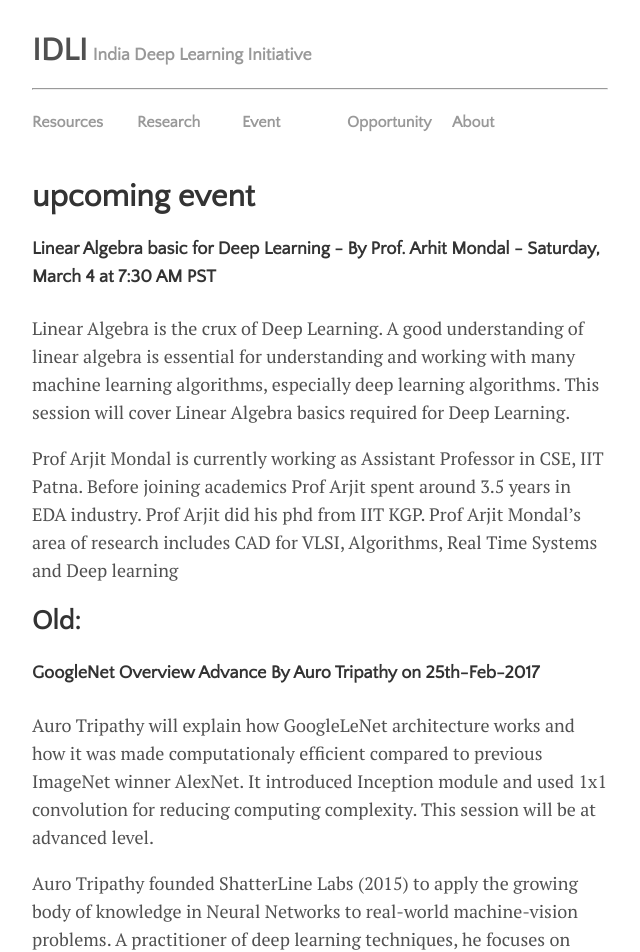
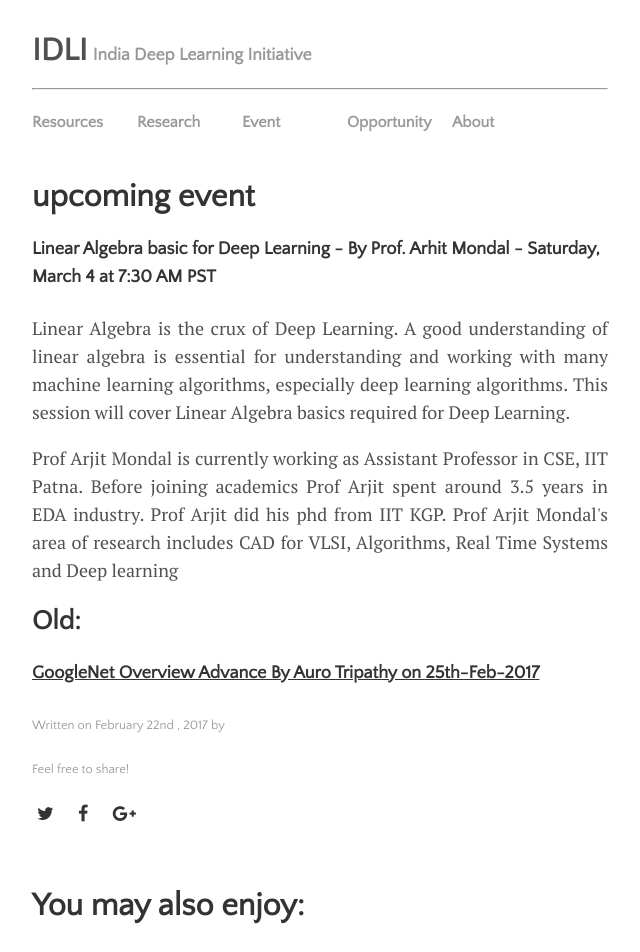
Before and after one commit to IndiaDeepLearningInitiative-IDLI/IndiaDeepLearningInitiative-IDLI.github.io, a Jekyll site: the page built from _upcomming/2017-02-22-Upcomming events.md, in a window 1280 px wide and 1400 px high. Shown: the top 952 px of the window, without its empty margins (320-960 px from the left). Built offline with Jekyll 4.4.1, drawn with Linux system fonts in a browser that asks for light colours; nearby versions of some CDN libraries; comment, search, counter and statistics services are not loaded; some of the changed text lies outside the part shown.

Commit message:
Update 2017-02-22-Upcomming events.md

```diff
--- a/_upcomming/2017-02-22-Upcomming events.md
+++ b/_upcomming/2017-02-22-Upcomming events.md
@@ -5,20 +5,12 @@ title: upcoming event
 
 #### Linear Algebra basic for Deep Learning - By Prof. Arhit Mondal - Saturday, March 4 at 7:30 AM PST
 
-Linear Algebra is the crux of Deep Learning. A good understanding of linear algebra is essential for understanding and working with many machine learning algorithms, especially deep learning algorithms. This session will cover Linear Algebra basics required for Deep Learning.
+<p style="text-align: justify;">Linear Algebra is the crux of Deep Learning. A good understanding of linear algebra is essential for understanding and working with many machine learning algorithms, especially deep learning algorithms. This session will cover Linear Algebra basics required for Deep Learning.</p>
 
-Prof Arjit Mondal is currently working as Assistant Professor in CSE, IIT Patna. Before joining academics Prof Arjit spent around 3.5 years in EDA industry. Prof Arjit did his phd from IIT KGP. Prof Arjit Mondal's area of research includes CAD for VLSI, Algorithms, Real Time Systems and Deep learning
+<p style="text-align: justify;">Prof Arjit Mondal is currently working as Assistant Professor in CSE, IIT Patna. Before joining academics Prof Arjit spent around 3.5 years in EDA industry. Prof Arjit did his phd from IIT KGP. Prof Arjit Mondal's area of research includes CAD for VLSI, Algorithms, Real Time Systems and Deep learning</p>
 
 
 
 ## Old:
 
-#### GoogleNet Overview Advance By Auro Tripathy on 25th-Feb-2017
-
-Auro Tripathy will explain how GoogleLeNet architecture works and how it was made computationaly efficient compared to previous ImageNet winner AlexNet. It introduced Inception module and used 1x1 convolution for reducing computing complexity. This session will be at advanced level.
-
-Auro Tripathy founded ShatterLine Labs (2015) to apply the growing body of knowledge in Neural Networks to real-world machine-vision problems. A practitioner of deep learning techniques, he focuses on object detection applications using convolutional and recurrent nets.
-
-This session will be done online through Youtube live on Feb 25th 2017 7.30 A.M to 8.30 A.M P.S.T/ 9 P.M to 10 P.M Indian Standard Time.
-
-Presentation Material for the event.
+#### [GoogleNet Overview Advance By Auro Tripathy on 25th-Feb-2017](https://indiadeeplearninginitiative-idli.github.io/session/2017-02-25-GoogleNet-Overview/)
```
